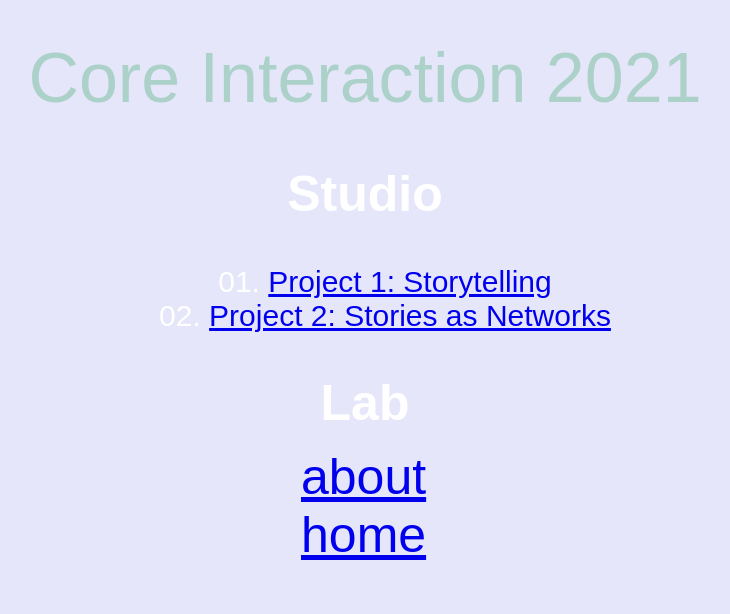
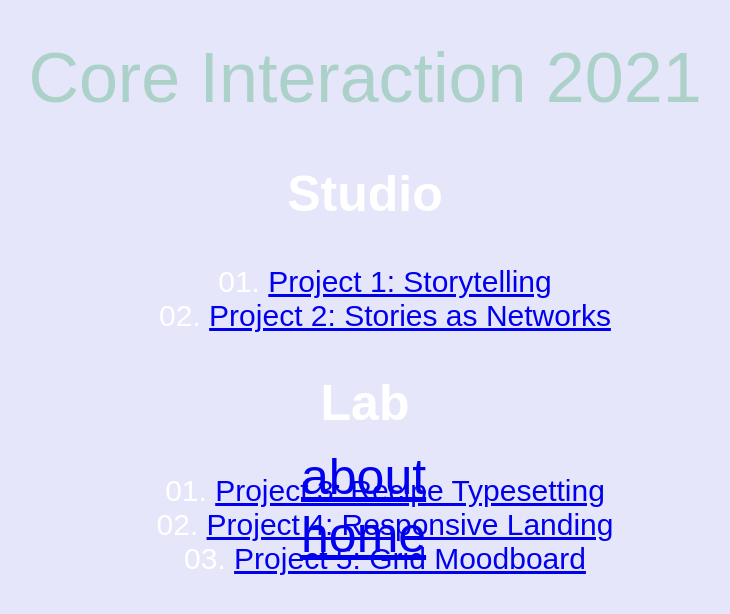
Before and after one commit to jeonm750/jeonm750.github.io, a plain HTML site: page homepage/Assignments.html in a window 1280 px wide. Shown: the whole page, without its empty margins (275-1005 px from the left). Drawn offline with Linux system fonts and the light colour scheme; a web font is replaced by a local one.

Commit message:
Update Assignments.html

```diff
--- a/homepage/Assignments.html
+++ b/homepage/Assignments.html
@@ -18,6 +18,13 @@
 	</section>
 	<section>
 		<h2> Lab </h2>
+		<ol>
+		<li> <a href="https://jeonm750.github.io/labHW3/ ">Project 3: Recipe Typesetting  </a> </li>
+		<li> <a href="https://jeonm750.github.io/labHW4/">
+		Project 4: Responsive Landing </a></li>
+		<li> <a href="https://jeonm750.github.io/labHW5/">
+		Project 5: Grid Moodboard </a></li>
+	</ol>
 	</section>
 	<div class="navigation">
 		 <a href="about.html"> about </a> <br>
```
